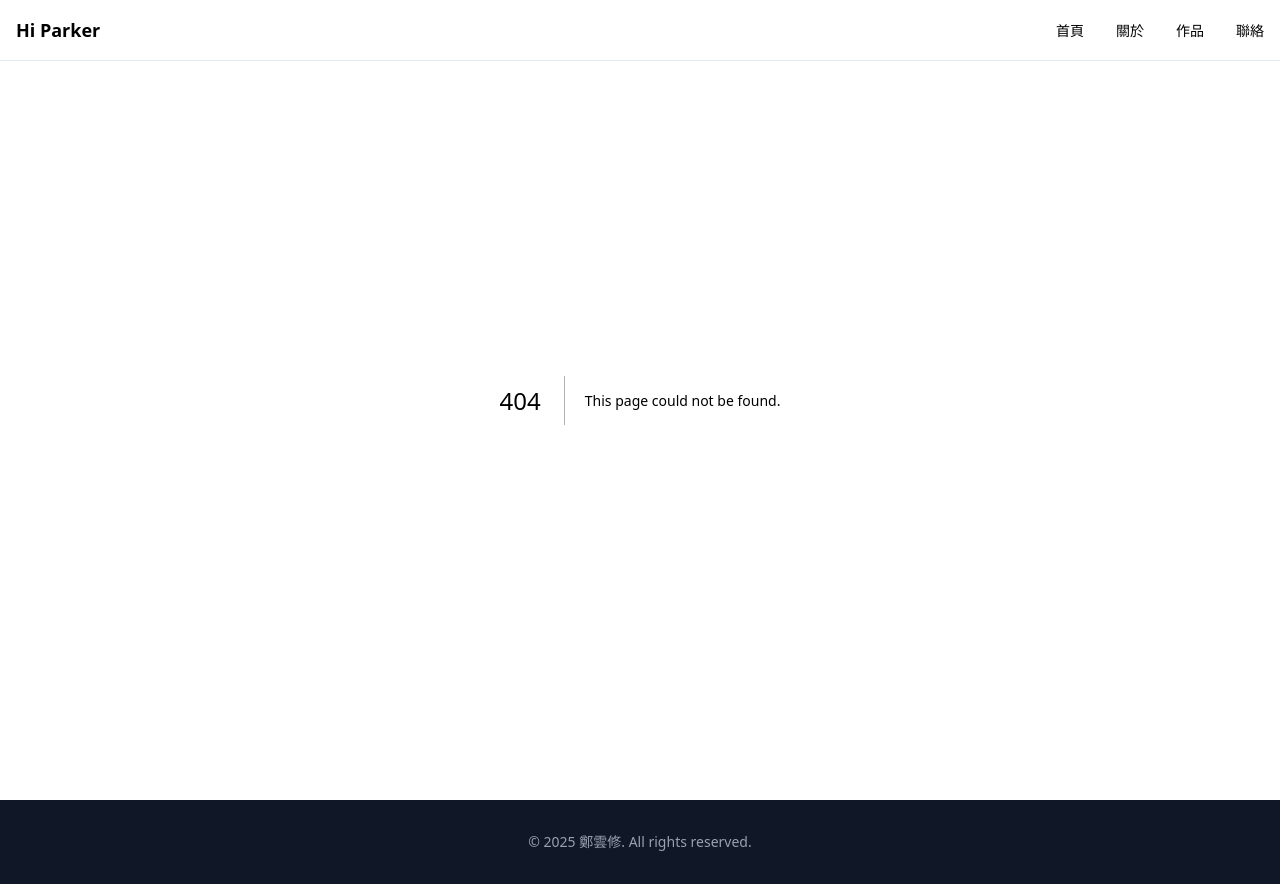
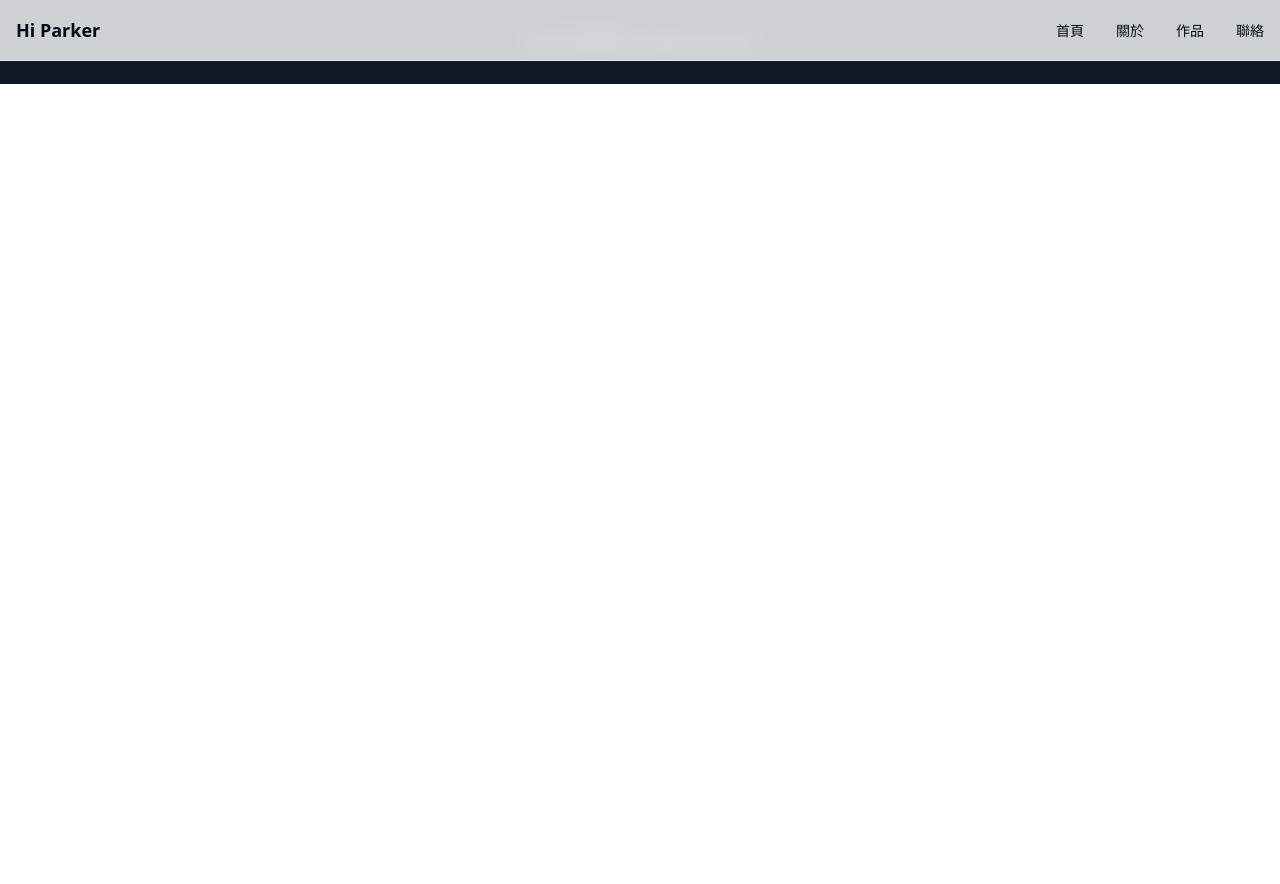
Before and after one commit to parkerCYH/todo-list-aws, a Next.js app: page /projects/deep-dive in a window 1280 px wide. Before the commit this address had no page. After the commit the page ends 800 px from the top, so only its background shows below. Built offline with nearby package versions, Linux system fonts and the light colour scheme.

Commit message:
chore: menu set projects for 3 categories

```diff
--- a/app/_components/Header.tsx
+++ b/app/_components/Header.tsx
@@ -1,11 +1,43 @@
 'use client';
+
+import type { Route } from 'next';
 import { useRouter } from 'next/navigation';
-import type { Route } from 'next';
 
-const navItems: { id: string; label: string; path: Route }[] = [
+type NavEntry = {
+    id: string;
+    label: string;
+    path?: Route;
+    description?: string;
+    children?: NavEntry[];
+};
+
+const navItems: NavEntry[] = [
     { id: 'home', label: '首頁', path: '/' },
     { id: 'about', label: '關於', path: '/about' },
-    { id: 'projects', label: '作品', path: '/projects' },
+    {
+        id: 'projects',
+        label: '作品',
+        children: [
+            {
+                id: 'showcase',
+                label: 'Showcase',
+                path: '/projects/showcase',
+                description: '展示各類作品與專案',
+            },
+            {
+                id: 'deep-dive',
+                label: 'Deep-Dive',
+                path: '/projects/deep-dive',
+                description: '深入技術專題與研究',
+            },
+            {
+                id: 'playground',
+                label: 'Playground',
+                path: '/projects/playground',
+                description: '互動實驗與小工具',
+            },
+        ],
+    },
     { id: 'contact', label: '聯絡', path: '/contact' },
 ];
 
@@ -27,7 +59,9 @@ export default function Header() {
                         {navItems.map((item) => (
                             <li key={item.id}>
                                 <button
-                                    onClick={() => router.push(item.path)}
+                                    onClick={() => {
+                                        if (item.path) router.push(item.path);
+                                    }}
                                     className="text-sm hover:text-gray-600 transition-colors cursor-pointer"
                                 >
                                     {item.label}
--- /dev/null
+++ b/app/projects/deep-dive/page.tsx
@@ -0,0 +1,3 @@
+export default function DeepDivePage() {
+    return null;
+}
--- /dev/null
+++ b/app/projects/playground/page.tsx
@@ -0,0 +1,3 @@
+export default function PlaygroundPage() {
+    return null;
+}
--- /dev/null
+++ b/app/projects/showcase/page.tsx
@@ -0,0 +1,3 @@
+export default function ShowcasePage() {
+    return null;
+}
```
